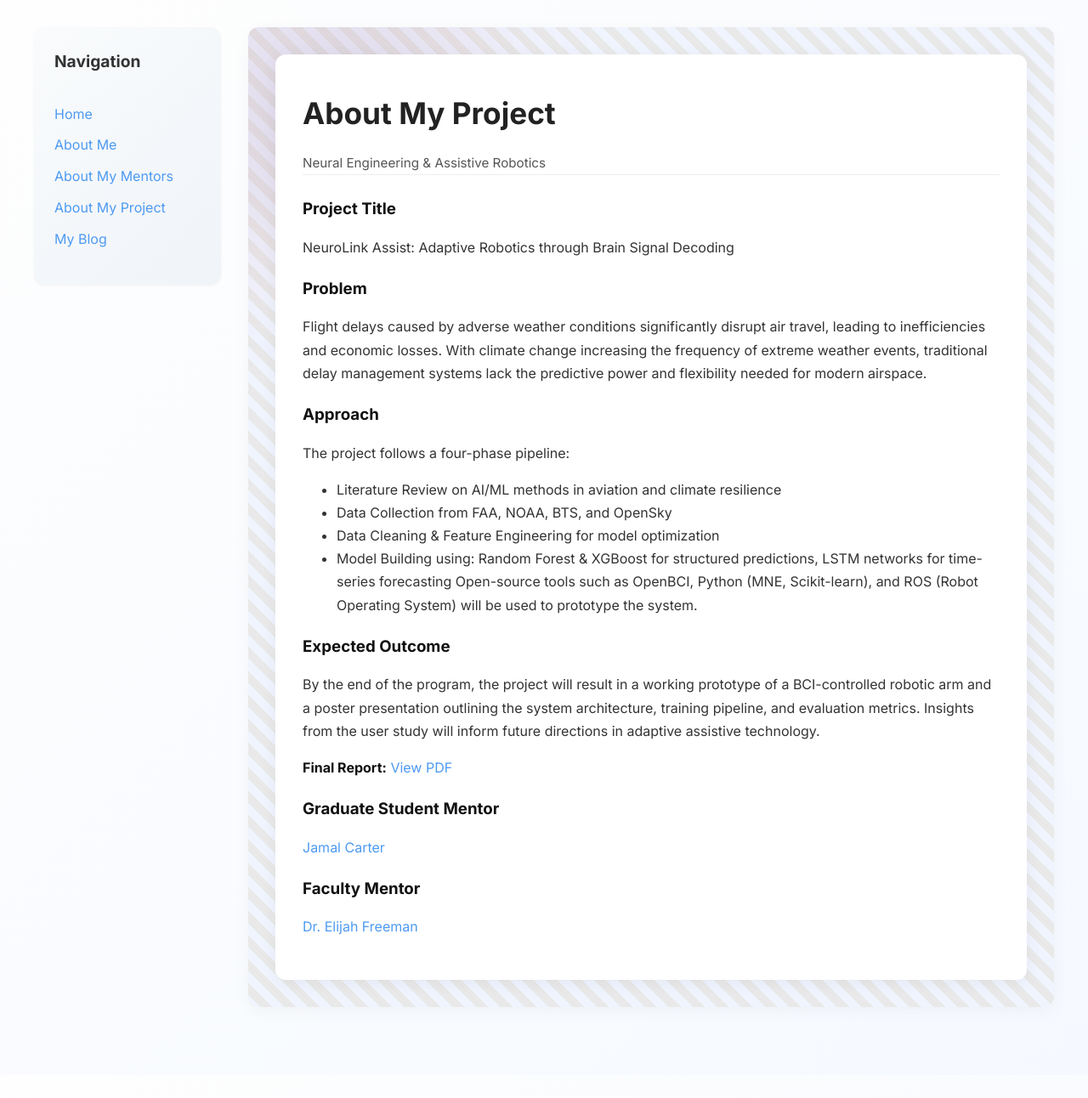
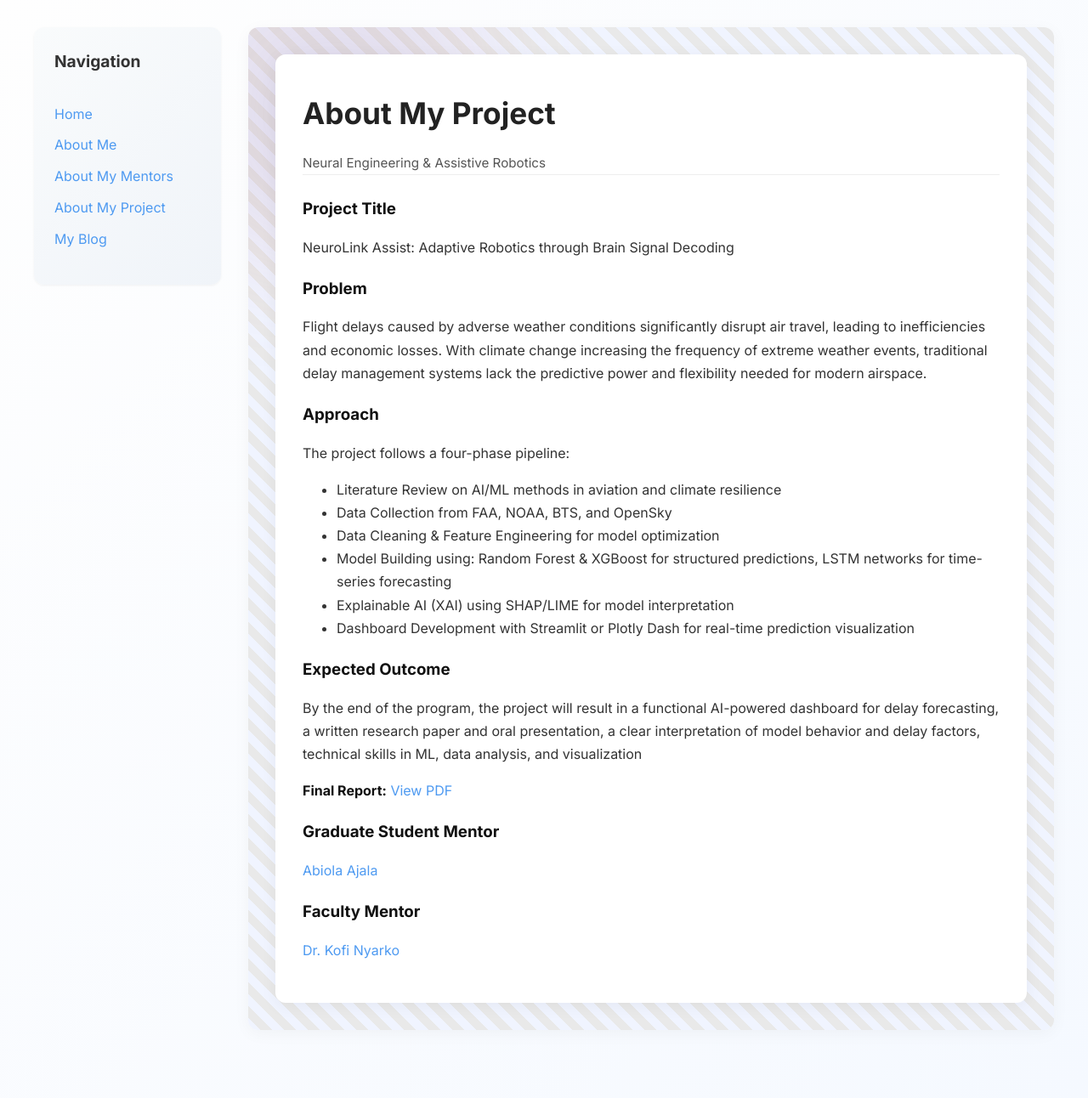
Before and after one commit to Tataj1/Tataj1.github.io, a Jekyll site: the page built from pages/about-my-project.md, in a window 1280 px wide. Shown: the whole page at 85% size. Built offline with Jekyll 4.4.1, drawn with Linux system fonts in a browser that asks for light colours; before the commit the page ends 1265 px from its top, so only the background shows below that.

Commit message:
Update about-my-project.md

```diff
--- a/pages/about-my-project.md
+++ b/pages/about-my-project.md
@@ -17,18 +17,19 @@ approach: |
   - Data Collection from FAA, NOAA, BTS, and OpenSky
   - Data Cleaning & Feature Engineering for model optimization
   - Model Building using: Random Forest & XGBoost for structured predictions, LSTM networks for time-series forecasting
-  Open-source tools such as OpenBCI, Python (MNE, Scikit-learn), and ROS (Robot Operating System) will be used to prototype the system.
+  - Explainable AI (XAI) using SHAP/LIME for model interpretation
+  - Dashboard Development with Streamlit or Plotly Dash for real-time prediction visualization
 
 outcome: |
-  By the end of the program, the project will result in a working prototype of a BCI-controlled robotic arm and a poster presentation outlining the system architecture, training pipeline, and evaluation metrics. Insights from the user study will inform future directions in adaptive assistive technology.
+  By the end of the program, the project will result in a functional AI-powered dashboard for delay forecasting, a written research paper and oral presentation, a clear interpretation of model behavior and delay factors, technical skills in ML, data analysis, and visualization
 
 final_report_url: https://dl.icdst.org/pdfs/files/22e390b2eb0c8e951f3a742fda5b2d1d.pdf
 
 grad_mentor:
-  name: Jamal Carter
-  linkedin: https://www.linkedin.com/in/jamal-carter
+  name: Abiola Ajala
+  linkedin: https://www.linkedin.com/in/abiola-ajala-89a400272
 
 faculty_mentor:
-  name: Dr. Elijah Freeman
-  linkedin: https://www.linkedin.com/in/dr-elijah-freeman
+  name: Dr. Kofi Nyarko
+  linkedin: https://www.linkedin.com/in/kofinyarko
 ---
```
